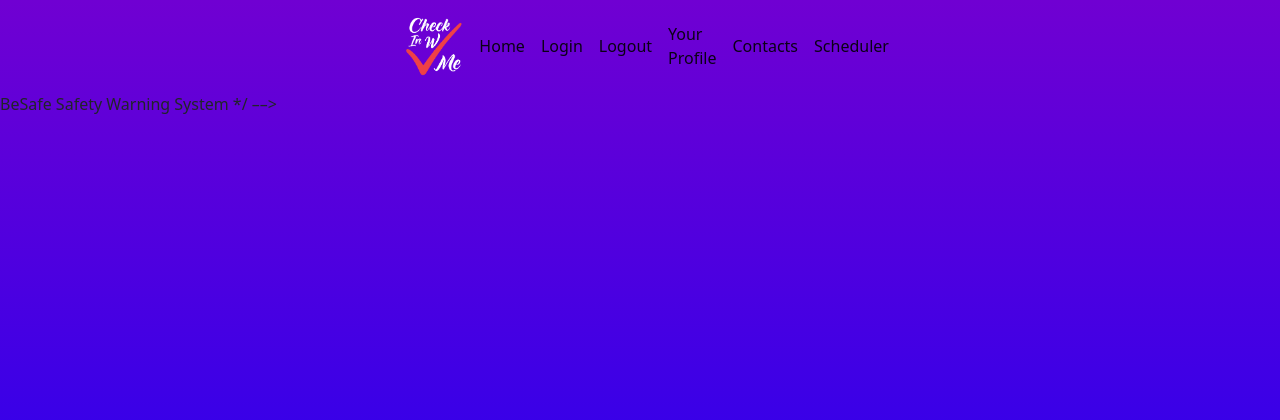
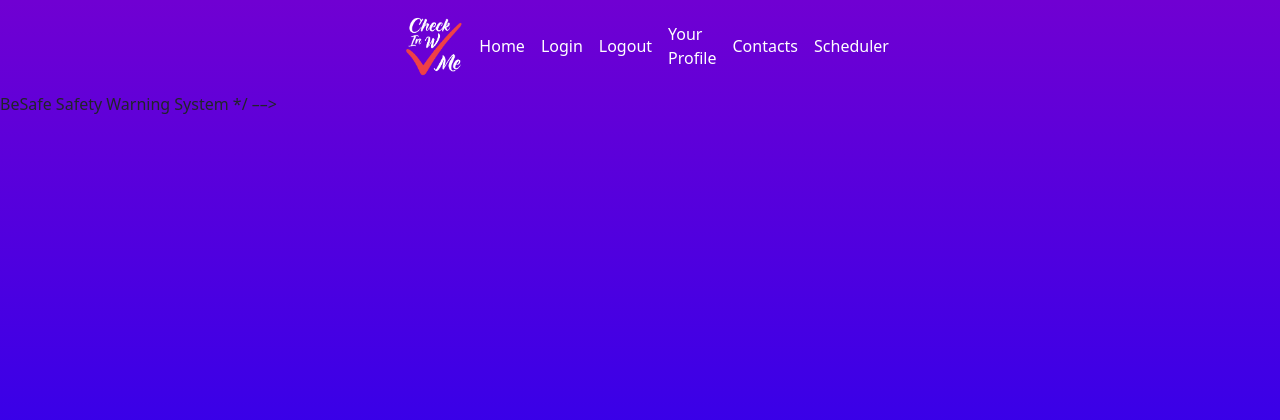
Before and after one commit to beegeiger/besafe, a Flask app: page / in a window 1280 px wide. Shown: the top 420 px of the page. Run offline with Flask 2, Linux system fonts and the light colour scheme; some libraries are stand-ins or nearby versions.

Commit message:
Navbar text now white

```diff
--- a/templates/base.html
+++ b/templates/base.html
@@ -25,15 +25,15 @@
     }
 	.navbar {
     background: transparent;
-    color: transparent;
-		}
-	.nav-link {
-		color: white;
+    color: white;
 		}
     .hidden {
         display: none;
 
     }
+	.navbar-nav.me-auto.mb-2.mb-lg-0 li a {
+		color: white;
+		}
     </style>
 </head>
 <body>
```
